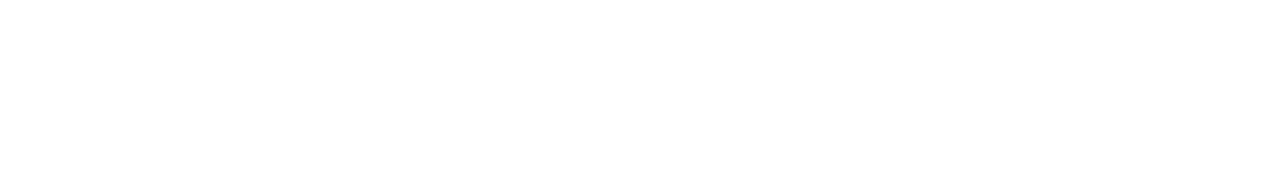
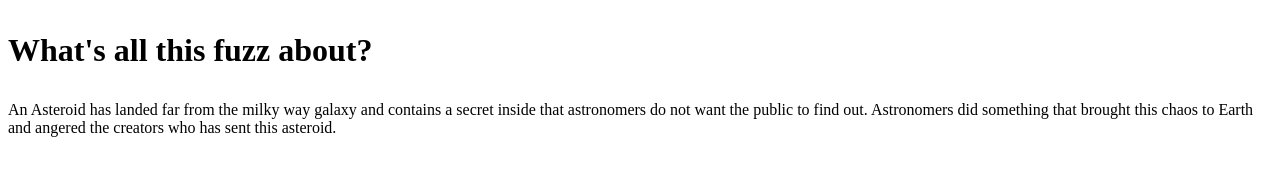
Before and after one commit to mariams0999/the-mysterious-asteroid, a plain HTML site: page index.html in a window 1280 px wide. Drawn offline with Linux system fonts and the light colour scheme.

Commit message:
added to project

```diff
--- a/index.html
+++ b/index.html
@@ -7,5 +7,11 @@
   </head>
   <body>
 
+
+
+  <h1>
+      <p>What's all this fuzz about? </p>
+  </h1>
+      <p>An Asteroid has landed far from the milky way galaxy and contains a secret inside that astronomers do not  want the public to find out. Astronomers did something that brought this chaos to Earth and angered the creators who has sent this asteroid. </p>
   </body>
 </html>
```
